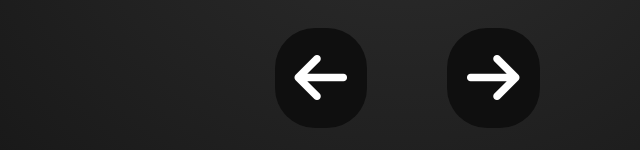
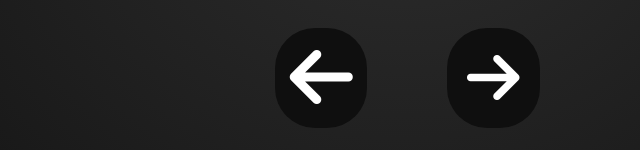
Before and after one commit to Leanna-S/SD105-Portfolio-Project, a plain HTML site: page projects.html in a window 1280 px wide. In both pictures the pointer is over the icon 628 px from the left and 728 px from the top of the page. Shown: the part 650-800 px from the top of the page, 308-948 px from the left. Drawn offline with Linux system fonts and the light colour scheme.

Commit message:
Add button hover effect

```diff
--- a/stylesheets/projects-styling.css
+++ b/stylesheets/projects-styling.css
@@ -104,6 +104,11 @@ main {
   font-size: 3rem;
   color: white;
   padding: 1rem;
+  transition: transform 0.5s;
+}
+
+.card-buttons button:hover i {
+  transform: scale(1.2);
 }
 
 .project-links {
```
